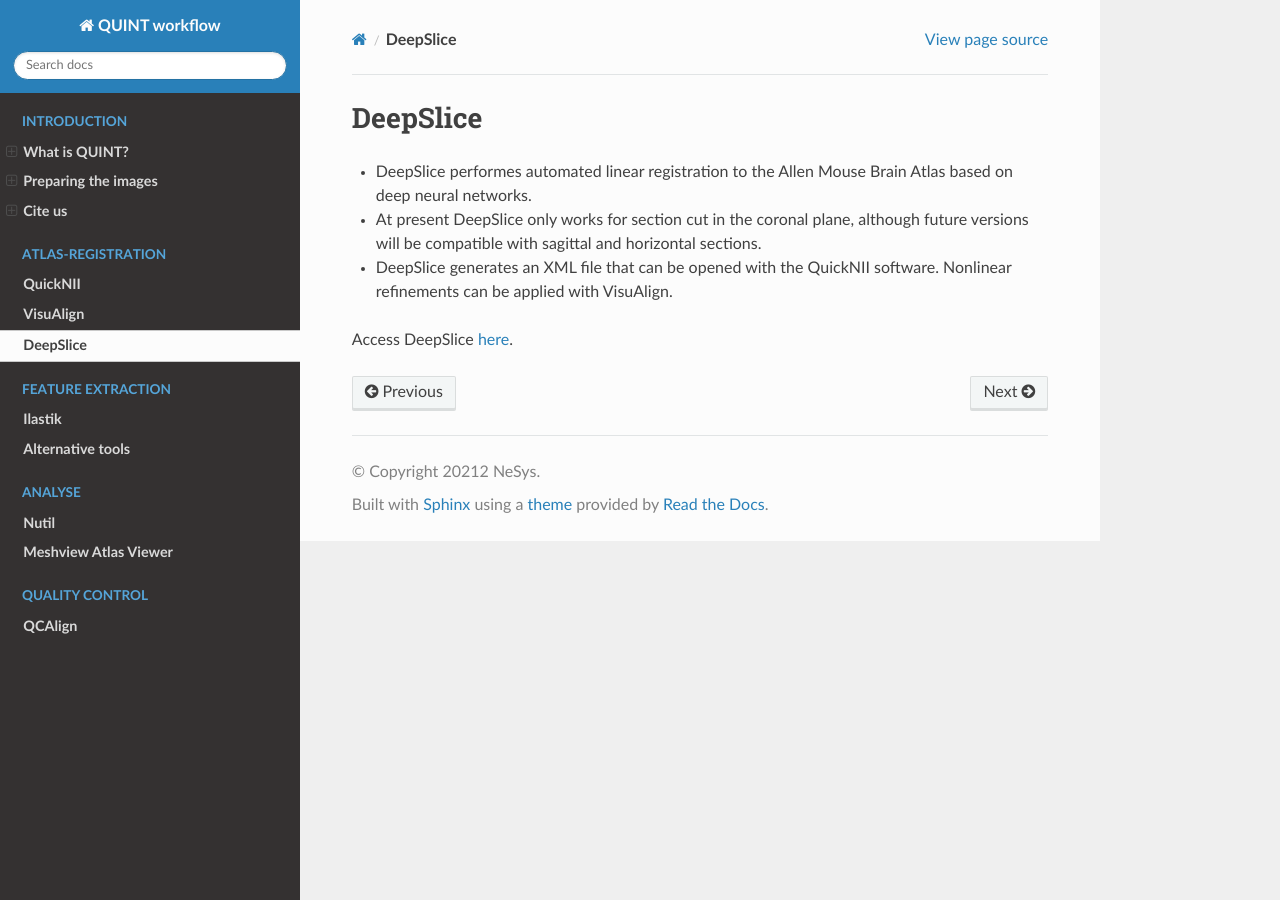
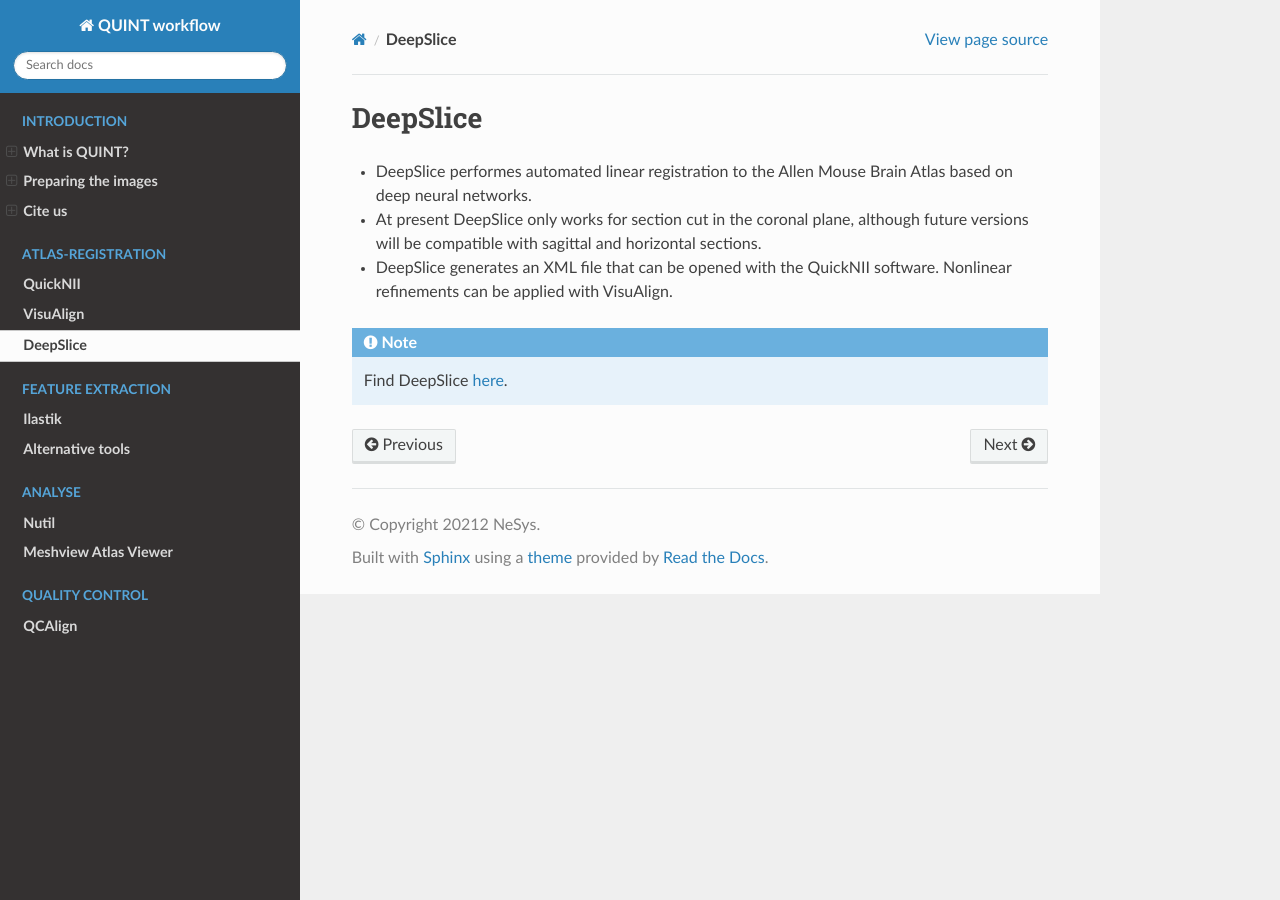
Before and after one commit to Neural-Systems-at-UIO/QUINT_workflow, a Sphinx documentation site: the page built from docs/DeepSlice.rst, in a window 1280 px wide. Built offline with Sphinx 7.4.7 and the Read the Docs theme 2.0.0, drawn with Linux system fonts in a browser that asks for light colours.

Commit message:
Update DeepSlice.rst

```diff
--- a/docs/DeepSlice.rst
+++ b/docs/DeepSlice.rst
@@ -5,4 +5,5 @@
 * At present DeepSlice only works for section cut in the coronal plane, although future versions will be compatible with sagittal and horizontal sections.
 * DeepSlice generates an XML file that can be opened with the QuickNII software. Nonlinear refinements can be applied with VisuAlign.
 
-Access DeepSlice `here <https://www.deepslice.com.au/guide>`_.
+.. note::
+  Find DeepSlice `here <https://www.deepslice.com.au/guide>`_.
```
